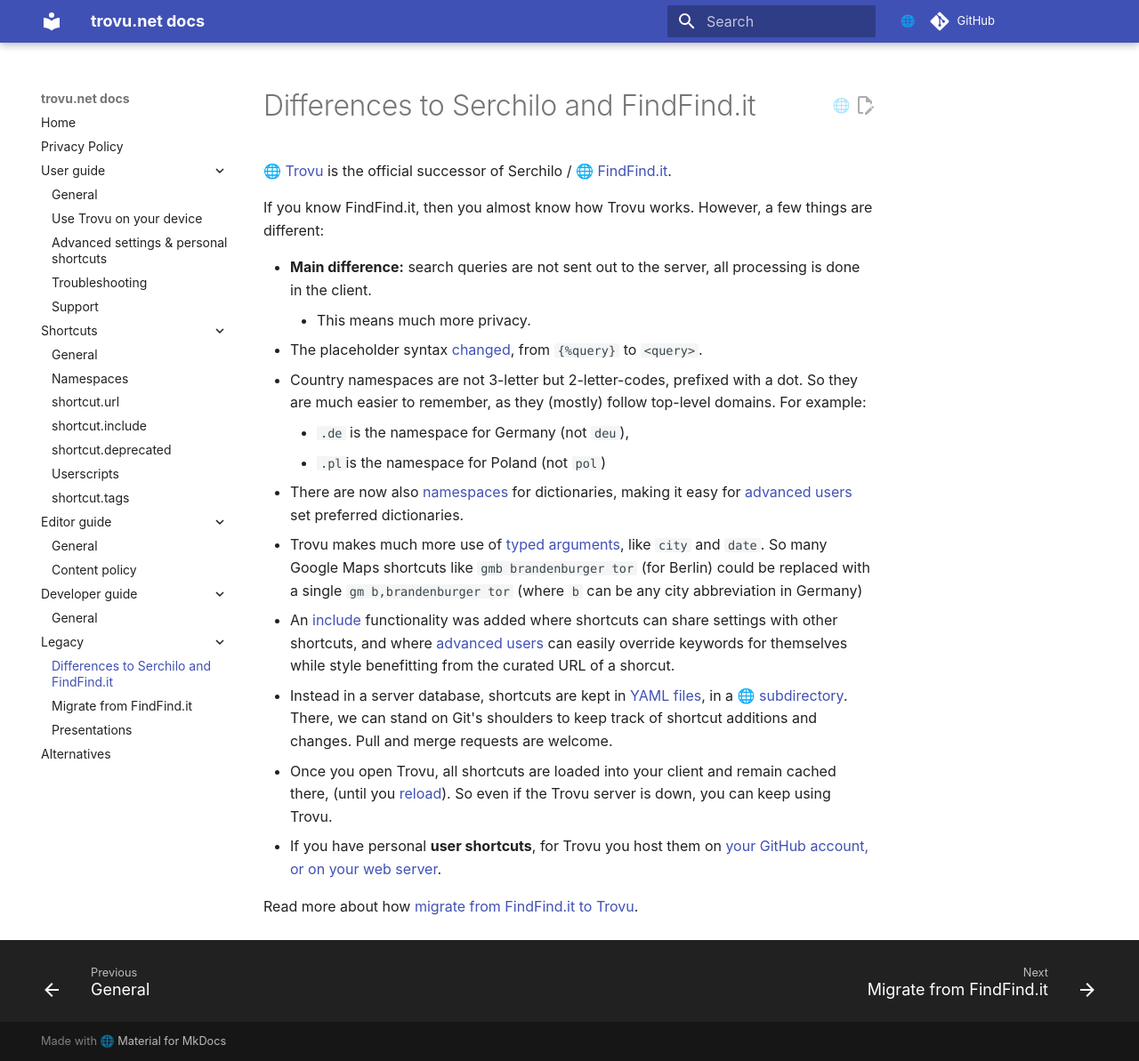
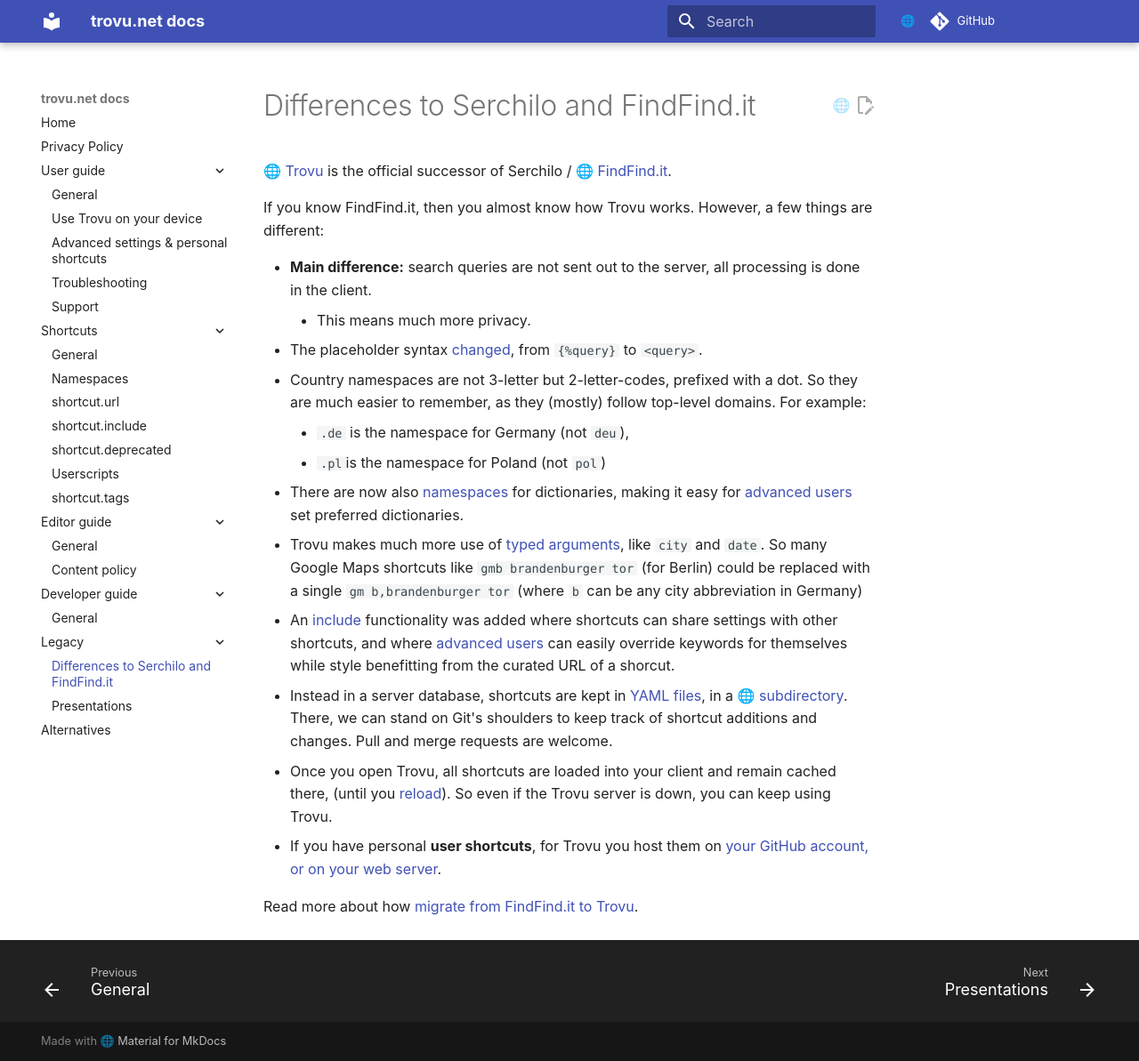
Before and after one commit to trovu/trovu, an MkDocs documentation site: the page built from docs/legacy/differences.md, in a window 1280 px wide and 1193 px high. Shown: the whole window at 89% size. Built offline with MkDocs 1.6.1 and Material for MkDocs 9.7.7, drawn with Linux system fonts in a browser that asks for light colours; comment, search, counter and statistics services are not loaded; some of the changed lines change nothing that is shown.

Commit message:
Remove migrate.md.

```diff
--- a/docs/legacy/migrate.md
+++ /dev/null
@@ -1,37 +0,0 @@
-# Migrate from FindFind.it
-
-[FindFind.it](https://www.findfind.it/) will **end its service in <del>October</del> December 2023**, with the [end of life of Drupal 7](https://www.drupal.org/psa-2022-02-23).
-
-But its **successor [trovu.net](https://trovu.net/)** is already running. Trovu is a [little different to FindFind.it / Serchilo](differences.md).
-
-This page helps you how to switch to Trovu.
-Your migration depends on whether you used FindFind.it with or without a personal account.
-
-## Without a FindFind.it account
-
-Read how to [use Trovu on your device](../users/integration.md). Make sure you set the correct language and country, either via the URL or Settings.
-
-## With a FindFind.it account
-
-In this case, you can migrate your settings and user shortcuts. It should **not take longer than 5 minutes**.
-
-You must have an account at <a href="https://github.com/">GitHub</a>. It is free.
-
-1. Log into GitHub.
-1. Open [trovu-data-user](https://github.com/trovu/trovu-data-user).
-1. Fork [trovu-data-user](https://github.com/trovu/trovu-data-user) into your account. (You find the button on the upper right.)
-1. Within your newly forked repository (it should be under `https://github.com/YOUR_GITHUB_USERNAME/trovu-data-user`) , in the file list click on `config.yml` and then the 🖊 icon on the upper right to edit it.
-1. In a new tab, log into your [FindFind.it](https://findfind.it) account.
-1. Go to _My account_ ➡️ _Edit_.
-1. At the bottom, find the section _Export to Trovu_
-1. Replace the contents in the opened `config.yml` on GitHub with the contents of the **config.yml** field in FindFind.it.
-1. Click on _Commit changes_.
-1. Do the same for `shortcuts.yml`.
-1. Call Trovu with https://trovu.net/?#github=YOUR_GITHUB_USERNAME
-1. Read how to [use Trovu on your device](../users/integration.md).
-
-## Read more
-
--   [Advanced settings & personal shortcuts](../users/advanced.md)
-
-If you have problems or questions, get [support](../users/support.md).
--- a/mkdocs.yml
+++ b/mkdocs.yml
@@ -53,6 +53,5 @@
       - developers/index.md
   - Legacy:
       - legacy/differences.md
-      - legacy/migrate.md
       - presentations/index.md
   - alternatives.md
```
